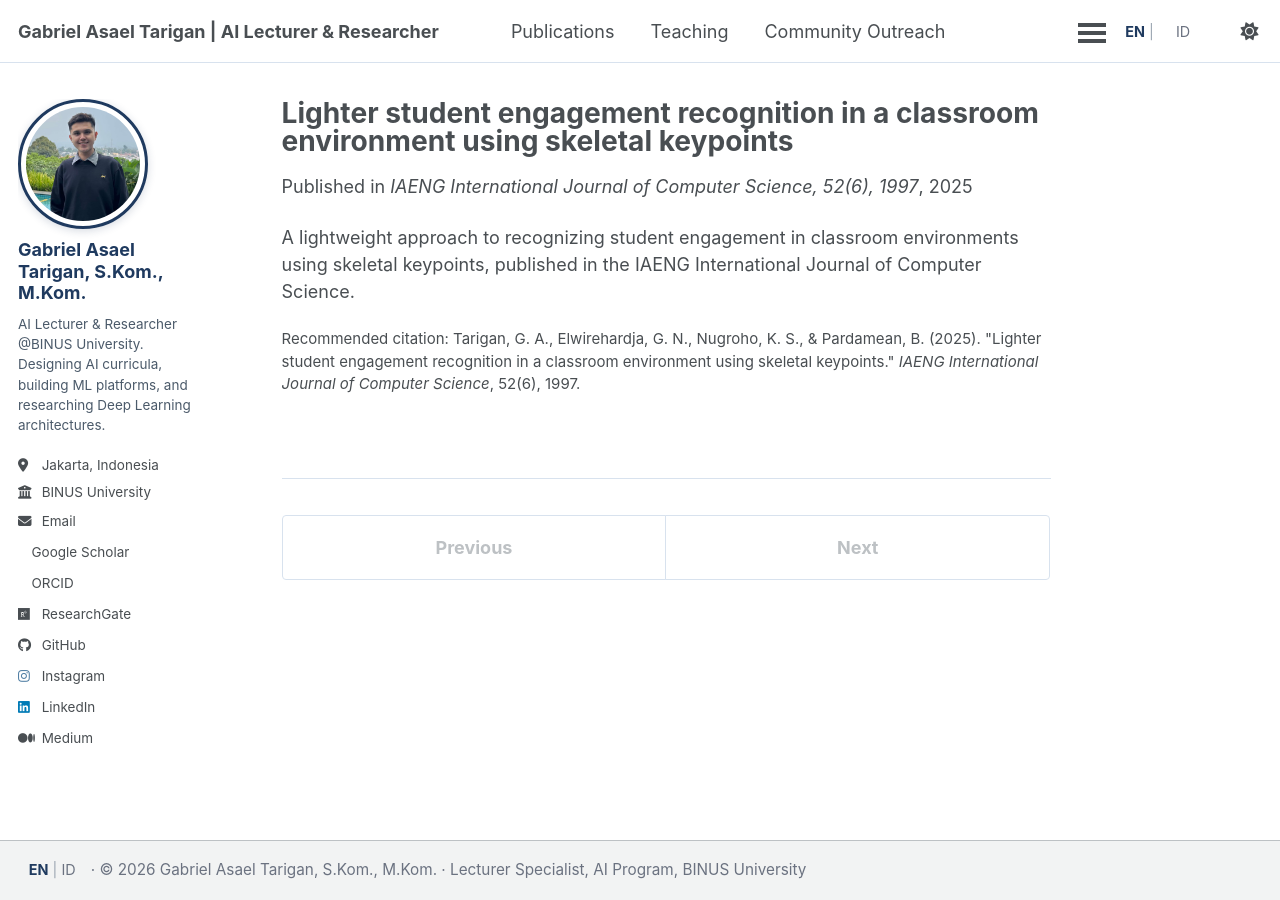
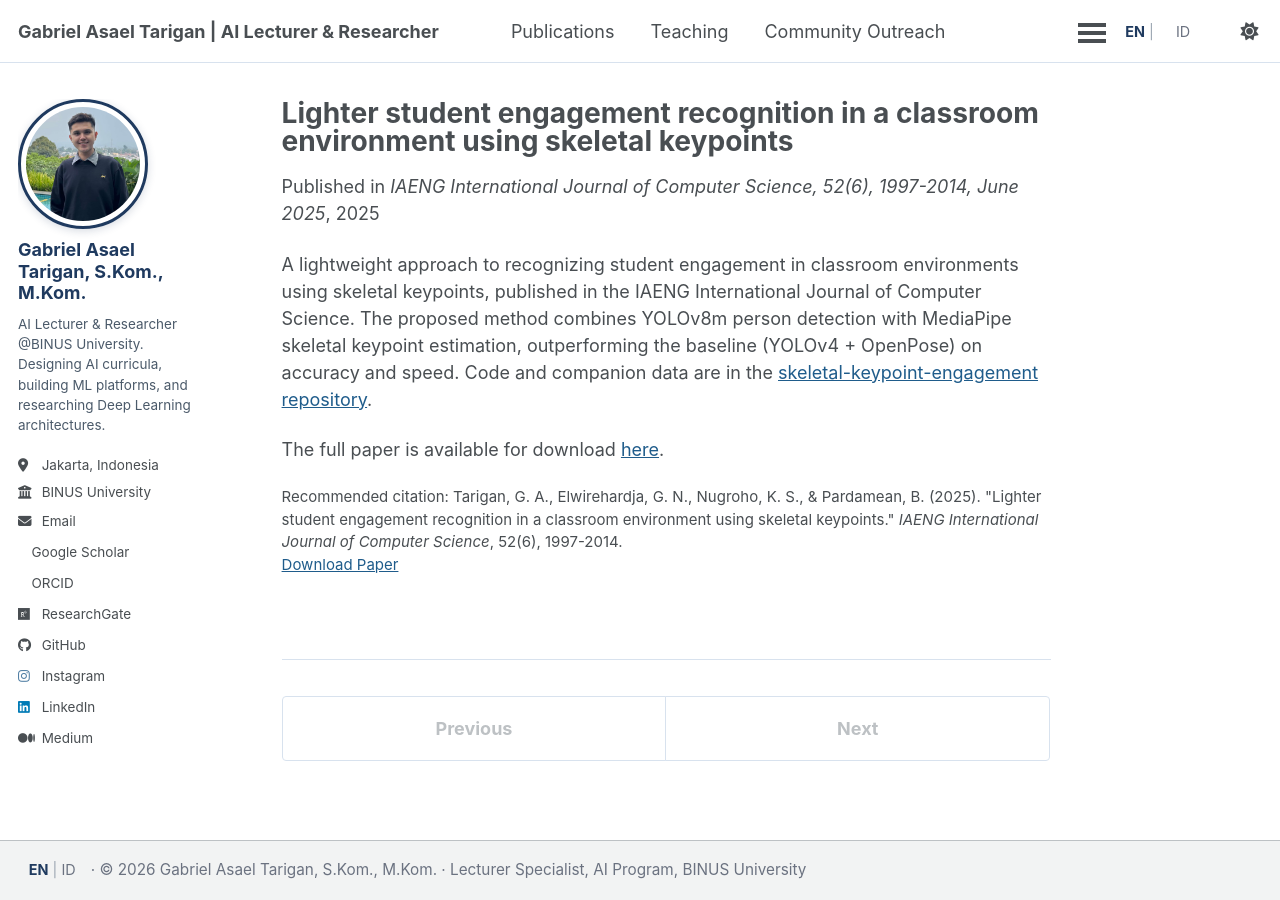
Before and after one commit to asaeltarigan/asaeltarigan.github.io, a Jekyll site: the page built from _publications/2025-01-01-lighter-student-engagement.md, in a window 1280 px wide and 900 px high. Built offline with Jekyll 4.4.1, drawn with Linux system fonts in a browser that asks for light colours; a style sheet for code colours, icons or effects is not loaded.

Commit message:
Host Lighter Student Engagement IJCS paper PDF + add Download Paper button (52(6):1997-2014)

```diff
--- a/_publications/2025-01-01-lighter-student-engagement.md
+++ b/_publications/2025-01-01-lighter-student-engagement.md
@@ -5,8 +5,11 @@ category: manuscripts
 permalink: /publication/lighter-student-engagement-skeletal-keypoints/
 excerpt: 'A lightweight computer vision approach to student engagement recognition in classrooms, based on skeletal keypoints.'
 date: 2025-01-01
-venue: 'IAENG International Journal of Computer Science, 52(6), 1997'
-citation: 'Tarigan, G. A., Elwirehardja, G. N., Nugroho, K. S., &amp; Pardamean, B. (2025). &quot;Lighter student engagement recognition in a classroom environment using skeletal keypoints.&quot; <i>IAENG International Journal of Computer Science</i>, 52(6), 1997.'
+venue: 'IAENG International Journal of Computer Science, 52(6), 1997-2014, June 2025'
+paperurl: '/files/lighter-student-engagement-ijcs.pdf'
+citation: 'Tarigan, G. A., Elwirehardja, G. N., Nugroho, K. S., &amp; Pardamean, B. (2025). &quot;Lighter student engagement recognition in a classroom environment using skeletal keypoints.&quot; <i>IAENG International Journal of Computer Science</i>, 52(6), 1997-2014.'
 ---
 
-A lightweight approach to recognizing student engagement in classroom environments using skeletal keypoints, published in the IAENG International Journal of Computer Science.
+A lightweight approach to recognizing student engagement in classroom environments using skeletal keypoints, published in the IAENG International Journal of Computer Science. The proposed method combines YOLOv8m person detection with MediaPipe skeletal keypoint estimation, outperforming the baseline (YOLOv4 + OpenPose) on accuracy and speed. Code and companion data are in the [skeletal-keypoint-engagement repository](https://github.com/asaeltarigan/skeletal-keypoint-engagement).
+
+The full paper is available for download [here](/files/lighter-student-engagement-ijcs.pdf).
```
Also changed, not shown: 1 other file.
